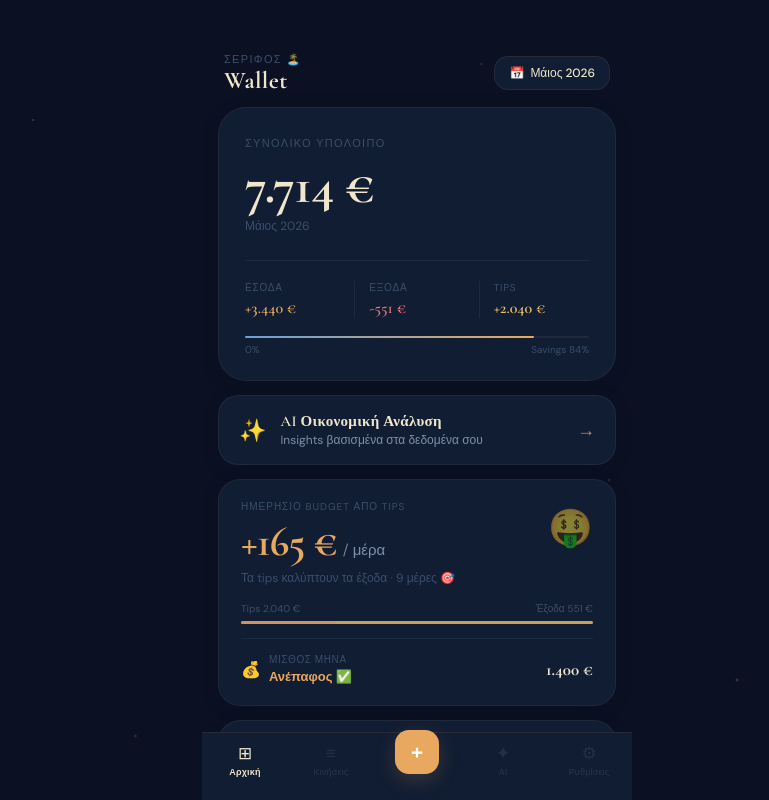
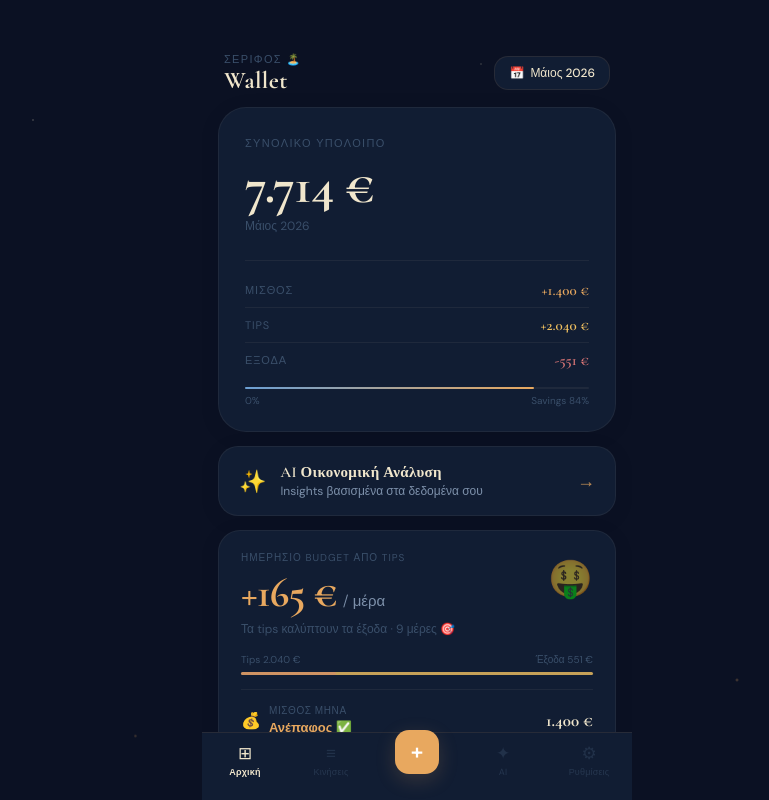
Before and after one commit to socrates2121/wallet-app, a Next.js app: page / in a window 1280 px wide. Shown: the top 800 px of the page, without its empty margins (223-992 px from the left). Built offline with nearby package versions, Linux system fonts and the light colour scheme.

Commit message:
Update FinanceApp.jsx

```diff
--- a/components/FinanceApp.jsx
+++ b/components/FinanceApp.jsx
@@ -240,6 +240,7 @@ export default function FinanceApp() {
   const tipBalance    = totalTips - totalExp;
   const dailyFromTips = tipBalance / daysLeft;
   const totalSalary   = useMemo(() => monthTxs.filter(t=>t.category==="salary").reduce((s,t)=>s+t.amount,0), [monthTxs]);
+  const totalExtra    = useMemo(() => monthTxs.filter(t=>t.type==="income" && t.category!=="salary" && t.category!=="tips").reduce((s,t)=>s+t.amount,0), [monthTxs]);
   const salaryUsed    = tipBalance < 0 ? Math.min(Math.abs(tipBalance), totalSalary) : 0;
 
   const catData = useMemo(() => {
@@ -304,7 +305,7 @@ export default function FinanceApp() {
       <style>{makeCSS(isDark)}</style>
       <div style={{paddingBottom:"88px",overflowY:"auto",minHeight:"100vh"}}>
         <AppHeader view={view} setView={setView} month={month} setMonth={setMonth} allMonths={allMonths} settings={settings} T={T}/>
-        {view==="dashboard"    && <Dashboard T={T} balance={balance} totalInc={totalInc} totalExp={totalExp} totalTips={totalTips} totalSalary={totalSalary} salaryUsed={salaryUsed} savRate={savRate} dailyFromTips={dailyFromTips} daysLeft={daysLeft} catData={catData} barData={barData} recentTxs={monthTxs.slice(0,6)} month={month} onViewAll={()=>setView("transactions")} onInsights={genInsights}/>}
+        {view==="dashboard"    && <Dashboard T={T} balance={balance} totalInc={totalInc} totalExp={totalExp} totalTips={totalTips} totalSalary={totalSalary} totalExtra={totalExtra} salaryUsed={salaryUsed} savRate={savRate} dailyFromTips={dailyFromTips} daysLeft={daysLeft} catData={catData} barData={barData} recentTxs={monthTxs.slice(0,6)} month={month} onViewAll={()=>setView("transactions")} onInsights={genInsights}/>}
         {view==="transactions" && <Transactions T={T} txs={monthTxs} onDelete={delTx} month={month} setMonth={setMonth} allMonths={allMonths}/>}
         {view==="insights"     && <InsightsView T={T} insights={insights} loading={aiLoading} onRegen={genInsights} month={month}/>}
         {view==="settings"     && <SettingsView T={T} settings={settings} onUpdate={updateSettings} onClear={clearTxs} isDark={isDark}/>}
@@ -365,7 +366,7 @@ function AppHeader({view,setView,month,setMonth,allMonths,settings,T}) {
 
 // ─── DASHBOARD ────────────────────────────────────────────────────────────────
 
-function Dashboard({T,balance,totalInc,totalExp,totalTips,totalSalary,salaryUsed,savRate,dailyFromTips,daysLeft,catData,barData,recentTxs,month,onViewAll,onInsights}) {
+function Dashboard({T,balance,totalInc,totalExp,totalTips,totalSalary,totalExtra,salaryUsed,savRate,dailyFromTips,daysLeft,catData,barData,recentTxs,month,onViewAll,onInsights}) {
   const pct = Math.max(0,Math.min(100,savRate));
   const isPos = dailyFromTips >= 0;
 
@@ -378,15 +379,16 @@ function Dashboard({T,balance,totalInc,totalExp,totalTips,totalSalary,salaryUsed
         <div style={{fontSize:"52px",fontWeight:700,fontFamily:"'Cormorant Garamond',serif",letterSpacing:"-1px",color:T.t1,lineHeight:1,marginBottom:"6px"}}>{fmt(balance)}</div>
         <div style={{fontSize:"12px",color:T.t3,marginBottom:"26px"}}>{mLabel(month)}</div>
 
-        <div style={{display:"flex",paddingTop:"20px",borderTop:`1px solid ${T.borderSoft}`}}>
+        <div style={{display:"flex",flexDirection:"column",gap:"8px",paddingTop:"20px",borderTop:`1px solid ${T.borderSoft}`}}>
           {[
-            {lbl:"Έσοδα", val:`+${fmt(totalInc)}`,  clr:T.accent},
-            {lbl:"Έξοδα", val:`-${fmt(totalExp)}`,  clr:T.red},
-            {lbl:"Tips",  val:`+${fmt(totalTips)}`, clr:T.gold},
-          ].map((s,i)=>(
-            <div key={i} style={{flex:1,paddingRight:i<2?"14px":"0",marginRight:i<2?"14px":"0",borderRight:i<2?`1px solid ${T.borderSoft}`:"none"}}>
-              <div style={{fontSize:"10px",color:T.t3,marginBottom:"4px",textTransform:"uppercase",letterSpacing:".08em"}}>{s.lbl}</div>
-              <div style={{fontSize:"16px",fontWeight:600,color:s.clr,fontFamily:"'Cormorant Garamond',serif"}}>{s.val}</div>
+            {lbl:"Μισθός",  val:`+${fmt(totalSalary)}`, clr:T.accent, show: totalSalary > 0},
+            {lbl:"Tips",    val:`+${fmt(totalTips)}`,   clr:T.gold,   show: totalTips > 0},
+            {lbl:"Έκτακτα", val:`+${fmt(totalExtra)}`,  clr:T.blue,   show: totalExtra > 0},
+            {lbl:"Έξοδα",   val:`-${fmt(totalExp)}`,    clr:T.red,    show: true},
+          ].filter(s=>s.show).map((s,i,arr)=>(
+            <div key={i} style={{display:"flex",justifyContent:"space-between",alignItems:"center",paddingBottom:i<arr.length-1?"8px":"0",borderBottom:i<arr.length-1?`1px solid ${T.borderSoft}`:"none"}}>
+              <div style={{fontSize:"11px",color:T.t3,textTransform:"uppercase",letterSpacing:".08em"}}>{s.lbl}</div>
+              <div style={{fontSize:"15px",fontWeight:600,color:s.clr,fontFamily:"'Cormorant Garamond',serif"}}>{s.val}</div>
             </div>
           ))}
         </div>
```
